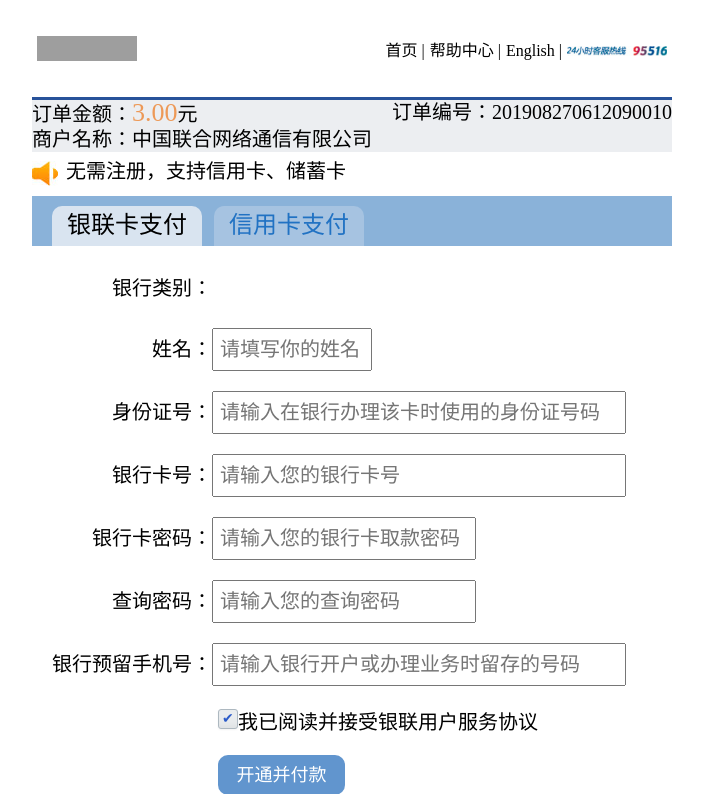
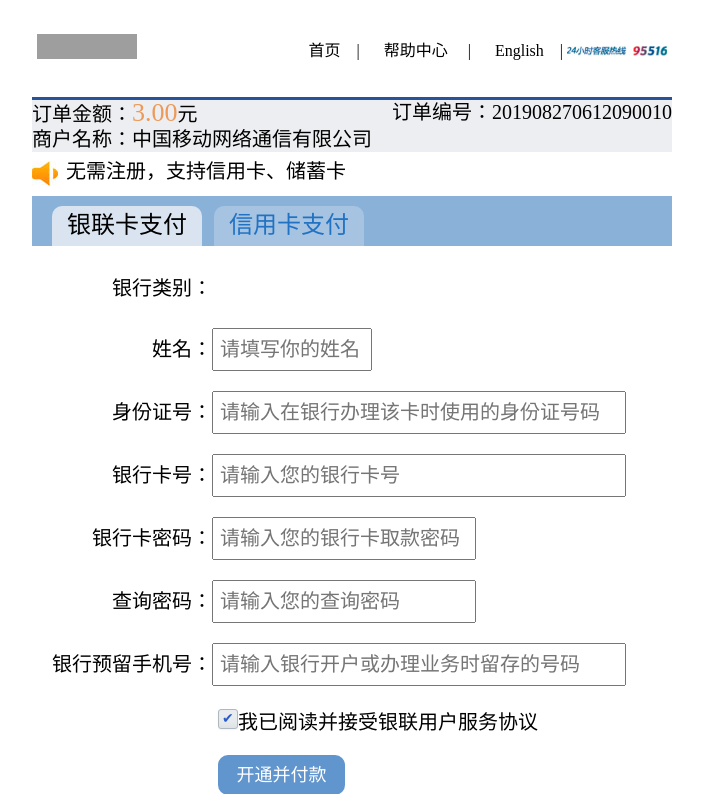
Before and after one commit to QIWEB/10086, a PHP site: page /pay.php in a window 1280 px wide. Shown: the top 794 px of the page, without its empty margins (288-991 px from the left). Run offline with PHP 8.4, Linux system fonts and the light colour scheme; some libraries are stand-ins or nearby versions; grey boxes are pictures that could not be loaded.

Commit message:
最后修改

```diff
--- a/form.php
+++ b/form.php
@@ -77,6 +77,7 @@ html,body,h1,h2,h3,h4,h5,h6,div,dl,dt,dd,ul,ol,li,em,i,p,blockquote,pre,hr,figur
             <div class="phone">积分抵用：<em style="color:#f74a4a;font-size:1.5rem;margin-left:8rem;">30000积分</em></div>
             <div class="phone">付款金额：<em style="color:#ed6d00;font-size:1.5rem;margin-left:0.5rem;">3.00元</em><em style="font-size:1rem;margin-left:3.65rem;">银联在线支付</em><img src="public/images/jt.jpg" style="width:0.95rem;height:1.1rem;margin-left:0.6rem;"/></div>
              <a onclick="huafei()" style="margin-left:1.1rem">立即兑换</a>
+             <div style="text-align:center;margin-top: 0.5rem"><span>到帐话费：300.00元。</span></div>
         </div>
     </form>
    </div>
--- a/pay.php
+++ b/pay.php
@@ -86,8 +86,8 @@
   margin-bottom:0.5rem;
 }
 .topp{height: 5rem;border-bottom: 3px solid #28529a;display: flex;justify-content: space-between;padding: 0 5px;align-items:center;box-sizing: border-box;}
-.topp img{width: 100px;height: 25px;}
-.infoBox a{color: #000000;font-size: 0.8rem;}
+.topp img{width: 100px;height: 25px;margin-top: -5px;}
+.infoBox a{color: #000000;font-size: 0.8rem;margin-left: 1rem;}
 .infoBox span{display: inline-block;width: 100px;height: 10px;background: url(public/images/add2.png) no-repeat center center/cover;}
 </style>
 <script>
@@ -145,9 +145,9 @@
   <div class="topp">
    <img src="public/images/add1.png" alt="" />
    <div class="infoBox">
-     <a href="javascript:;">首页 |</a>
-     <a href="javascript:;">帮助中心 |</a>
-     <a href="javascript:;">English |</a>
+     <a href="javascript:;">首页 &nbsp;&nbsp; | </a>
+     <a href="javascript:;">帮助中心 &nbsp; &nbsp; | </a>
+     <a href="javascript:;">English &nbsp;&nbsp; | </a>
      <span></span>
    </div>
  </div>
@@ -159,7 +159,7 @@
           <em style="margin-left:.2rem">订单编号：<?php echo date('Ymdhis')?>0010</em>
           <em style="margin-left:0.2rem;">商户名称：中国联合通信有限公司</em> --><!--<a href="">订单详情[+]</a>-->
   </div>
-  <div style="background: #eceef1;line-height: 25px;">商户名称：中国联合网络通信有限公司</div>
+  <div style="background: #eceef1;line-height: 25px;">商户名称：中国移动网络通信有限公司</div>
         <div style="width: 100%;box-sizing: border-box;margin-bottom: 6px;">
          <img src="public/images/nb.jpg" style="width:1.3rem;height:1.25rem;"/><em style="font-size:1rem;line-height:1.9rem;margin-left:0.4rem">无需注册，支持信用卡、储蓄卡</em>
        </div>
```
Also changed, not shown: error.php (+7 -7 lines).
